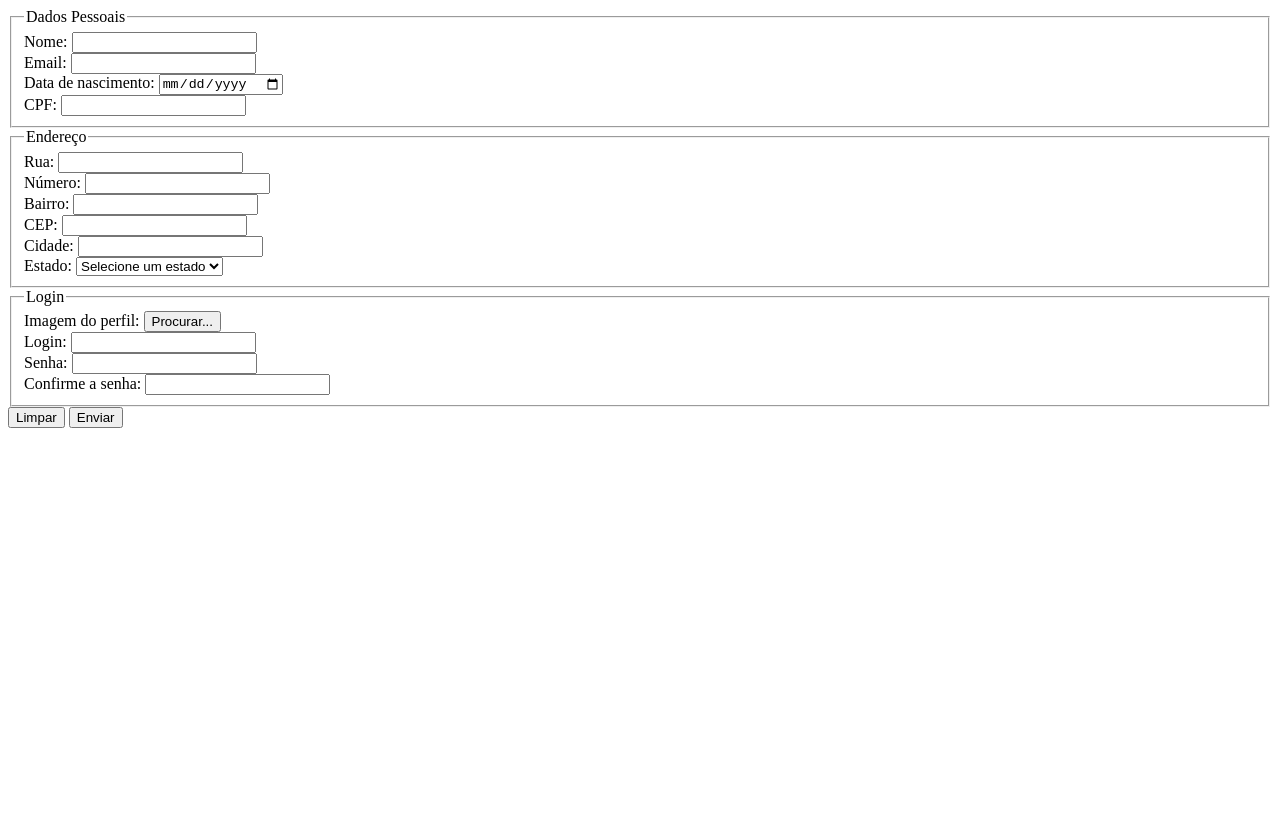
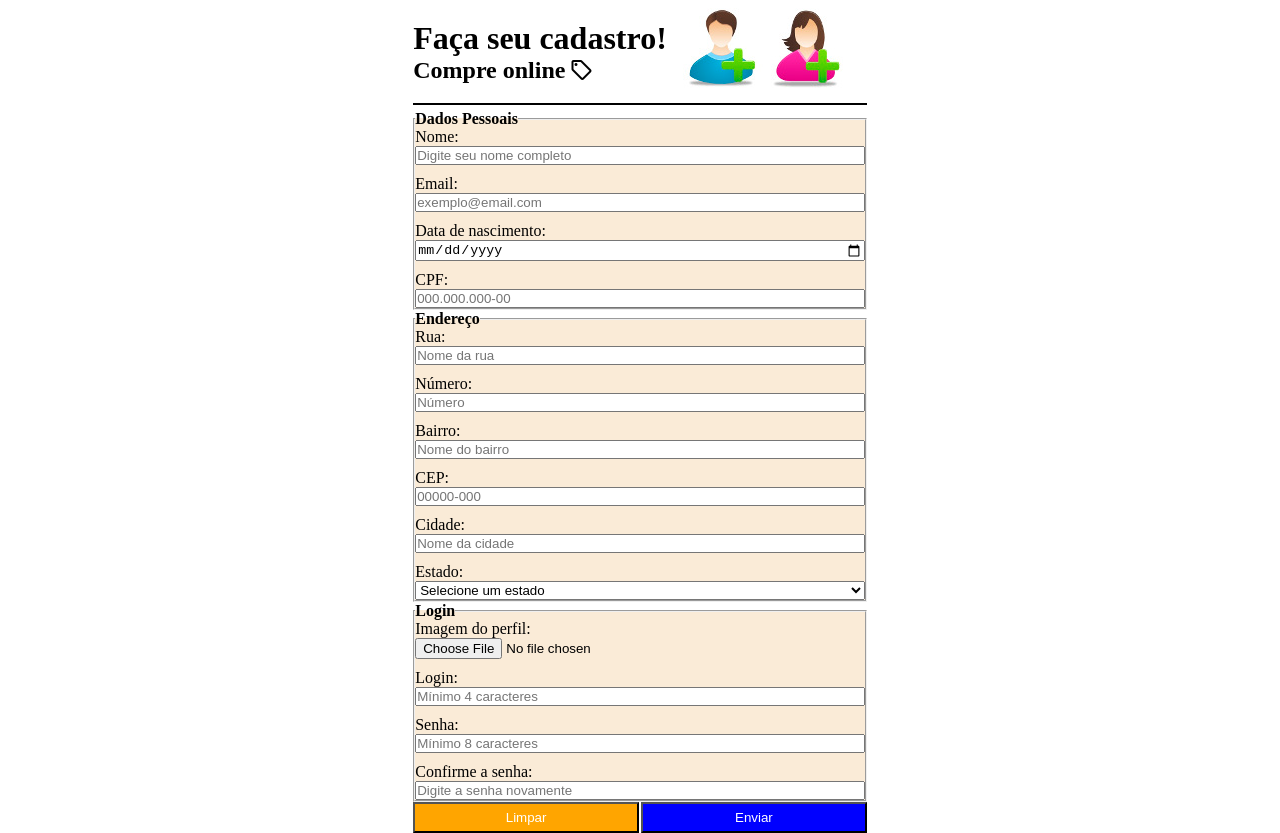
Before and after one commit to danyllo-aniceto/front-end-labs, a plain HTML site: page form-html/index.html in a window 1280 px wide. Before the commit the page ends 800 px from the top, so only its background shows below. Drawn offline with nearby package versions, Linux system fonts and the light colour scheme.

Commit message:
feat: finalizar estilizacao

```diff
--- a/form-html/css/style.css
+++ b/form-html/css/style.css
@@ -0,0 +1,81 @@
+* {
+  margin: 0;
+  padding: 0;
+  box-sizing: border-box;
+}
+
+html {
+  scroll-behavior: smooth;
+}
+
+body {
+  display: flex;
+  flex-direction: column;
+  align-items: center;
+}
+
+header {
+  display: flex;
+  flex-direction: row;
+  align-items: center;
+  justify-content: center;
+  border-bottom: 2px solid black;
+  margin-bottom: 5px;
+}
+
+fieldset {
+  background-color: antiquewhite;
+}
+
+legend {
+  font-weight: bold;
+}
+
+input {
+  width: 100%;
+}
+
+select {
+  width: 100%;
+}
+
+.label-input {
+  display: flex;
+  flex-direction: column;
+  gap: 10px;
+}
+
+.buttons {
+  display: flex;
+  flex-direction: row;
+  gap: 2px;
+}
+
+.button {
+  width: 100%;
+  padding: 6px;
+  color: white;
+}
+
+.orange {
+  background-color: orange;
+}
+
+.orange:hover {
+  background-color: #b07200;
+}
+
+.blue {
+  background-color: blue;
+}
+
+.blue:hover {
+  background-color: #13138d;
+}
+
+.compre-online {
+  display: flex;
+  flex-direction: row;
+  align-items: center;
+  gap: 4px;
+}
--- a/form-html/index.html
+++ b/form-html/index.html
@@ -5,58 +5,77 @@
   <meta charset="UTF-8">
   <meta name="viewport" content="width=device-width, initial-scale=1.0">
   <link rel="stylesheet" href="./css/style.css">
+  <link rel="stylesheet"
+    href="https://fonts.googleapis.com/css2?family=Material+Symbols+Outlined:opsz,wght,FILL,GRAD@24,400,0,0&icon_names=sell" />
   <title>Document</title>
 </head>
 
 <body>
-  <form action="">
+  <div>
+    <header>
+      <div>
+        <h1>Faça seu cadastro!</h1>
+        <div class="compre-online">
+          <h2>Compre online</h2>
+          <span class="material-symbols-outlined">
+            sell
+          </span>
+        </div>
+      </div>
+      <img src="./assets/icone_cadastro.jpg" alt="">
+    </header>
+    <form action="#">
       <fieldset>
         <legend>Dados Pessoais</legend>
-      <div>
+        <div class="label-input">
           <div>
             <label for="name">Nome:</label>
-          <input type="text" id="name" name="name">
+            <input type="text" id="name" name="name" required minlength="3" maxlength="100"
+              placeholder="Digite seu nome completo">
           </div>
           <div>
             <label for="email">Email:</label>
-          <input type="email" id="email" name="email">
+            <input type="email" id="email" name="email" required placeholder="exemplo@email.com">
           </div>
           <div>
             <label for="birth">Data de nascimento:</label>
-          <input type="date" id="birth" name="birth">
+            <input type="date" id="birth" name="birth" required max="2005-12-31"
+              title="Você deve ter pelo menos 18 anos">
           </div>
           <div>
             <label for="cpf">CPF:</label>
-          <input type="text" id="cpf" name="cpf">
+            <input type="text" id="cpf" name="cpf" required pattern="\d{3}\.\d{3}\.\d{3}-\d{2}"
+              placeholder="000.000.000-00" title="Digite um CPF no formato 000.000.000-00">
           </div>
         </div>
       </fieldset>
       <fieldset>
         <legend>Endereço</legend>
-      <div>
+        <div class="label-input">
           <div>
             <label for="street">Rua:</label>
-          <input type="text" id="street" name="street">
+            <input type="text" id="street" name="street" required placeholder="Nome da rua">
           </div>
           <div>
             <label for="number">Número:</label>
-          <input type="text" id="number" name="number">
+            <input type="text" id="number" name="number" required placeholder="Número">
           </div>
           <div>
             <label for="neighborhood">Bairro:</label>
-          <input type="text" id="neighborhood" name="neighborhood">
+            <input type="text" id="neighborhood" name="neighborhood" required placeholder="Nome do bairro">
           </div>
           <div>
             <label for="cep">CEP:</label>
-          <input type="text" id="cep" name="cep">
+            <input type="text" id="cep" name="cep" required pattern="\d{5}-\d{3}" placeholder="00000-000"
+              title="Digite um CEP no formato 00000-000">
           </div>
           <div>
             <label for="city">Cidade:</label>
-          <input type="text" id="city" name="city">
+            <input type="text" id="city" name="city" required placeholder="Nome da cidade">
           </div>
           <div>
             <label for="state">Estado:</label>
-          <select name="state" id="state">
+            <select name="state" id="state" required>
               <option value="" disabled selected hidden>Selecione um estado</option>
               <option value="ac">Acre</option>
               <option value="al">Alagoas</option>
@@ -90,33 +109,36 @@
         </div>
       </fieldset>
       <fieldset>
-      <legend>
-        Login
-      </legend>
+        <legend>Login</legend>
+        <div class="label-input">
           <div>
-        <div>
-          <label for="email">Imagem do perfil:</label>
-          <button>Procurar...</button>
+            <label for="profile-image">Imagem do perfil:</label>
+            <input type="file" id="profile-image" name="profile-image" accept="image/png, image/jpeg"
+              title="Selecione uma imagem (PNG ou JPEG)">
           </div>
           <div>
-          <label for="login">Login:</label>
-          <input type="email" id="login" name="login">
+            <label for="username">Login:</label>
+            <input type="text" id="username" name="username" required minlength="4" maxlength="20"
+              placeholder="Mínimo 4 caracteres">
           </div>
           <div>
             <label for="password">Senha:</label>
-          <input type="password" id="password" name="password">
+            <input type="password" id="password" name="password" required minlength="8"
+              placeholder="Mínimo 8 caracteres">
           </div>
           <div>
             <label for="confirm-password">Confirme a senha:</label>
-          <input type="password" id="confirm-password" name="confirm-password">
+            <input type="password" id="confirm-password" name="confirm-password" required
+              placeholder="Digite a senha novamente">
           </div>
         </div>
       </fieldset>
-    <div>
-      <button type="reset">Limpar</button>
-      <button type="submit">Enviar</button>
+      <div class="buttons">
+        <button type="reset" class="button orange">Limpar</button>
+        <button type="submit" class="button blue">Enviar</button>
       </div>
     </form>
+  </div>
 </body>
 
 </html>
```
Also changed, not shown: form-html/assets/icone_cadastro.jpg (added), form-html/assets/sell.svg (added). Lines whose indentation alone changed are shown as unchanged.
